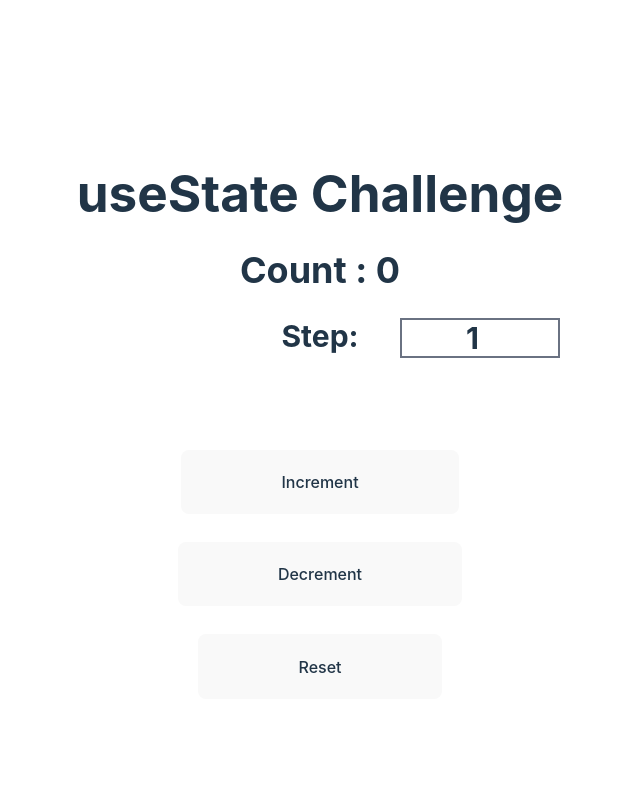
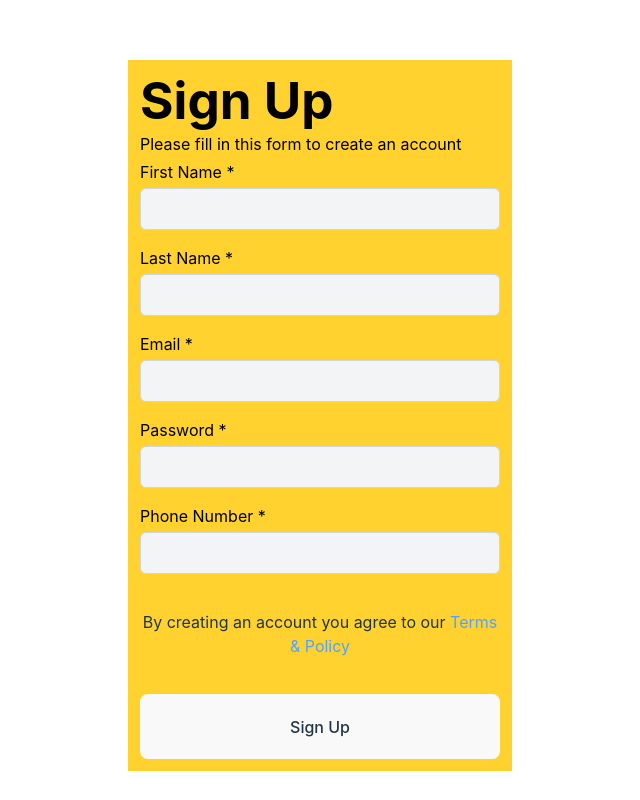
Before and after one commit to nikhil-kamboj420/React.js_HOOKS_, a React (Vite) app: page / in a window 1280 px wide. Shown: the top 800 px of the page, without its empty margins (320-960 px from the left). Built offline with nearby package versions, Linux system fonts and the light colour scheme.

Commit message:
Create Registration form using useState

```diff
--- a/src/App.jsx
+++ b/src/App.jsx
@@ -4,11 +4,13 @@ import { LiftStateUp } from "./components/hooks/LiftStateUp";
 import { ToggleSwich } from "./components/hooks/ToggleSwich";
 import { UseState } from "./components/hooks/UseState";
 import { UseStateObject } from "./components/hooks/UseStateObject";
+import { RegisterationForm } from "./components/RegisterationForm";
 
 function App() {
   return (
     <>
-      <Challenge/>
+      <RegisterationForm />
+      <Challenge />
       <UseState />
       <UseStateObject />
       <LiftStateUp />
--- /dev/null
+++ b/src/components/RegisterationForm.jsx
@@ -0,0 +1,103 @@
+import { useState } from "react";
+
+export const RegisterationForm = () => {
+  const [user, setUser] = useState({});
+
+  //* handle inputValue
+
+  const handleInputChange = (e) => {
+    const { id, value } = e.target;
+    setUser((prevUser) => ({ ...prevUser, [id]: value }));
+  };
+
+  //* handle form submit
+
+  const handleFormSubmit = (e) => {
+    e.preventDefault();
+    console.log(user);
+  }
+
+  return (
+    <div className=" h-[100vh] max-w-[100vw] ">
+      <div className="lg:max-w-[30vw] bg-amber-300 min-h-[60vh] max-w-[50vw] m-auto mt-7 p-3">
+        <h1 className="text-black text-left text-xl  font-bold">Sign Up</h1>
+        <p className="text-black text-left my-1">
+          Please fill in this form to create an account
+        </p>
+
+        <form className="flex flex-col gap-4" onSubmit={(e) => handleFormSubmit(e)}>
+          <div className="flex flex-col gap-1">
+            <label className="text-black text-left" htmlFor="firstName">
+              First Name *
+            </label>
+            <input
+              type="text"
+              id="firstName"
+              value={user.value}
+              onChange={(e) => handleInputChange(e)}
+              className="bg-gray-100 p-2 rounded-md border border-gray-300 text-black"
+              required
+            />
+          </div>
+          <div className="flex flex-col gap-1">
+            <label className="text-black text-left" htmlFor="lastName">
+              Last Name *
+            </label>
+            <input
+              type="text"
+              id="lastName"
+              value={user.value}
+              onChange={(e) => handleInputChange(e)}
+              className="bg-gray-100 p-2 rounded-md border border-gray-300 text-black"
+              required
+            />
+          </div>
+          <div className="flex flex-col gap-1">
+            <label className="text-black text-left" htmlFor="email">
+              Email *
+            </label>
+            <input
+              type="email"
+              id="email"
+              value={user.value}
+              onChange={(e) => handleInputChange(e)}
+              className="bg-gray-100 p-2 rounded-md border border-gray-300 text-black"
+              required
+            />
+          </div>
+          <div className="flex flex-col gap-1">
+            <label className="text-black text-left" htmlFor="password">
+              Password *
+            </label>
+            <input
+              type="password"
+              id="password"
+              value={user.value}
+              onChange={(e) => handleInputChange(e)}
+              className="bg-gray-100 p-2 rounded-md border border-gray-300 text-black"
+              required
+            />
+          </div>
+          <div className="flex flex-col gap-1">
+            <label className="text-black text-left" htmlFor="phoneNumber">
+              Phone Number *
+            </label>
+            <input
+              type="tel"
+              id="phoneNumber"
+              value={user.value}
+              onChange={(e) => handleInputChange(e)}
+              className="bg-gray-100 p-2 rounded-md border border-gray-300 text-black"
+              required
+            />
+          </div>
+          <p className="my-5">
+          By creating an account you agree to our{" "}
+          <span className="text-blue-400">Terms & Policy</span>
+        </p>
+        <button type="submit">Sign Up</button>
+        </form>
+      </div>
+    </div>
+  );
+};
```
